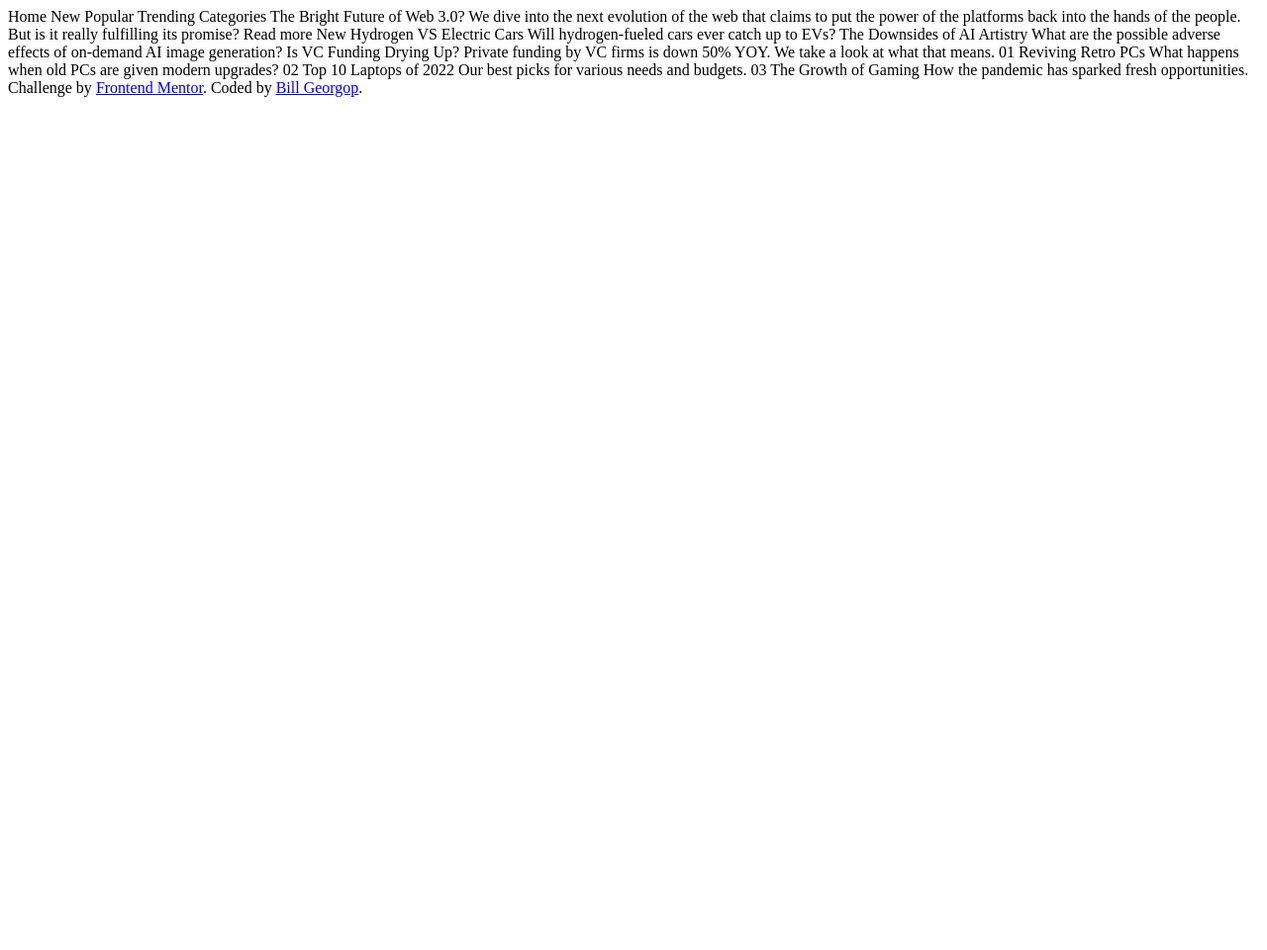
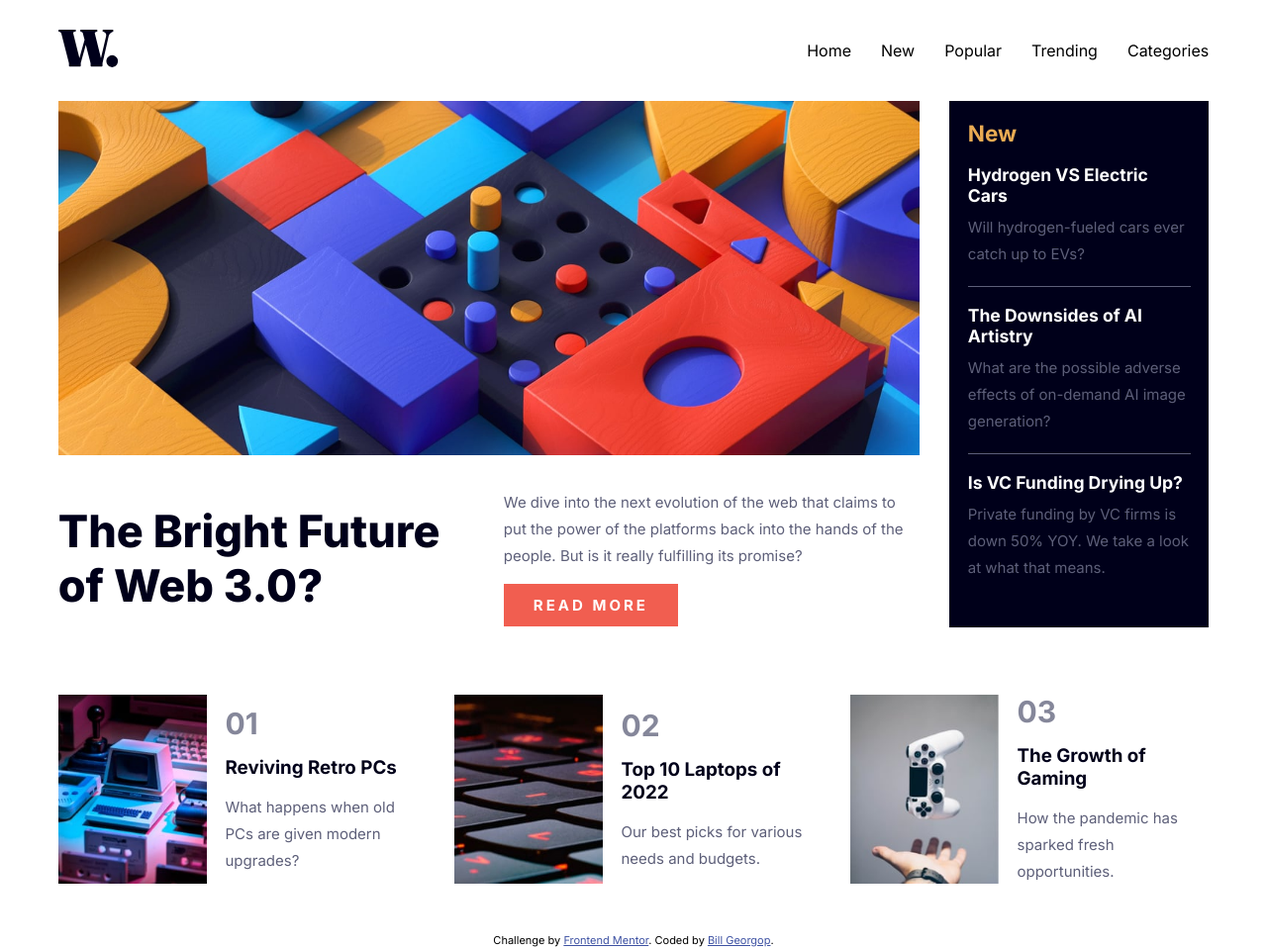
Before and after one commit to billgeorgop93/News-Homepage-Main, a plain HTML site: page index.html in a window 1280 px wide. Shown: the whole page at 99% size. Before the commit the page ends 800 px from the top, so only its background shows below. Drawn offline with Linux system fonts and the light colour scheme.

Commit message:
Completed project.

```diff
--- a/index.html
+++ b/index.html
@@ -5,54 +5,127 @@
   <meta charset="UTF-8">
   <meta name="viewport" content="width=device-width, initial-scale=1.0">
   <!-- displays site properly based on user's device -->
-  <link rel="icon" type="image/png" sizes="32x32" href="./assets/images/favicon-32x32.png">
+  <link rel="icon" type="image/png" sizes="32x32" href="./images/favicon-32x32.png">
+  <link rel="stylesheet" href="style.css">
+  <link rel="preconnect" href="https://fonts.googleapis.com">
+  <link rel="preconnect" href="https://fonts.gstatic.com" crossorigin>
+  <link href="https://fonts.googleapis.com/css2?family=Inter:wght@400;700;800&display=swap" rel="stylesheet">
   <title>Frontend Mentor | News homepage</title>
 
 </head>
 
 <body>
+  <header class="header-section">
+    <div class="header-section-logo">
+      <img src="/images/logo.svg" alt="Logo" />
+    </div>
 
-  Home
-  New
-  Popular
-  Trending
-  Categories
+    <nav>
+      <button id="menu-close-btn">
+        <img src="./images/icon-menu-close.svg" alt="Close menu" />
+      </button>
 
-  The Bright Future of Web 3.0?
+      <ul>
+        <li>Home</li>
+        <li>New</li>
+        <li>Popular</li>
+        <li>Trending</li>
+        <li>Categories</li>
+      </ul>
+    </nav>
 
-  We dive into the next evolution of the web that claims to put the power of the platforms back into the hands of the
-  people.
-  But is it really fulfilling its promise?
+    <div class="menu-button">
+      <button id="menu-open-btn">
+        <img src="./images/icon-menu.svg" alt="Open menu" />
+      </button>
+    </div>
+  </header>
 
-  Read more
+  <div class="hero-section">
+    <div class="hero">
+      <picture>
+        <source media="(min-width: 768px)" srcset="./images/image-web-3-desktop.jpg" />
+        <img src="./images/image-web-3-mobile.jpg" alt="Web3 photo" />
+      </picture>
 
-  New
+      <article>
+        <h1>The Bright Future of Web 3.0?</h1>
 
-  Hydrogen VS Electric Cars
-  Will hydrogen-fueled cars ever catch up to EVs?
+        <div>
+          <p>
+            We dive into the next evolution of the web that claims to put the
+            power of the platforms back into the hands of the people. But is
+            it really fulfilling its promise?
+          </p>
 
-  The Downsides of AI Artistry
-  What are the possible adverse effects of on-demand AI image generation?
+          <button>Read more</button>
+        </div>
+      </article>
+    </div>
 
-  Is VC Funding Drying Up?
-  Private funding by VC firms is down 50% YOY. We take a look at what that means.
+    <div class="news">
+      <h2>New</h2>
 
-  01
-  Reviving Retro PCs
-  What happens when old PCs are given modern upgrades?
+      <article>
+        <h3>Hydrogen VS Electric Cars</h3>
+        <p>Will hydrogen-fueled cars ever catch up to EVs?</p>
+      </article>
 
-  02
-  Top 10 Laptops of 2022
-  Our best picks for various needs and budgets.
+      <article>
+        <h3>The Downsides of AI Artistry</h3>
+        <p>
+          What are the possible adverse effects of on-demand AI image
+          generation?
+        </p>
+      </article>
 
-  03
-  The Growth of Gaming
-  How the pandemic has sparked fresh opportunities.
+      <article>
+        <h3>Is VC Funding Drying Up?</h3>
+        <p>
+          Private funding by VC firms is down 50% YOY. We take a look at what
+          that means.
+        </p>
+      </article>
+    </div>
+  </div>
 
-  <div class="attribution">
-    Challenge by <a href="https://www.frontendmentor.io?ref=challenge" target="_blank">Frontend Mentor</a>.
-    Coded by <a href="https://github.com/billgeorgop93">Bill Georgop</a>.
+  <div class="cards">
+    <article>
+      <img src="./images/image-retro-pcs.jpg" alt="Retro PCs" />
+      <div>
+        <span>01</span>
+        <h4>Reviving Retro PCs</h4>
+        <p>What happens when old PCs are given modern upgrades?</p>
+      </div>
+    </article>
+
+    <article>
+      <img src="./images/image-top-laptops.jpg" alt="Top Laptops" />
+      <div>
+        <span>02</span>
+        <h4>Top 10 Laptops of 2022</h4>
+        <p>Our best picks for various needs and budgets.</p>
+      </div>
+    </article>
+
+    <article>
+      <img src="./images/image-gaming-growth.jpg" alt="Gaming Growth" />
+      <div>
+        <span>03</span>
+        <h4>The Growth of Gaming</h4>
+        <p>How the pandemic has sparked fresh opportunities.</p>
+      </div>
+    </article>
   </div>
+
+  <footer>
+    <div class="attribution">
+      Challenge by <a href="https://www.frontendmentor.io?ref=challenge" target="_blank">Frontend Mentor</a>.
+      Coded by <a href="https://github.com/billgeorgop93">Bill Georgop</a>.
+    </div>
+  </footer>
+
+  <script src="index.js"></script>
 </body>
 
 </html>
--- /dev/null
+++ b/index.js
@@ -0,0 +1,11 @@
+const navbar = document.querySelector("nav")
+const openMenu = document.getElementById("menu-open-btn")
+const closeMenu = document.getElementById("menu-close-btn")
+
+openMenu.addEventListener("click", () => {
+  navbar.classList.add("open")
+})
+
+closeMenu.addEventListener("click", () => {
+  navbar.classList.remove("open")
+})
--- a/style.css
+++ b/style.css
@@ -1,34 +1,271 @@
-/*
-## Colors
+* {
+  scroll-behavior: smooth;
+  margin: 0;
+  padding: 0;
+  box-sizing: border-box;
+  font-family: "Inter", sans-serif;
+}
 
-### Primary
+img {
+  max-width: 100%;
+  width: 100%;
+}
 
-- Soft orange: hsl(35, 77%, 62%)
-- Soft red: hsl(5, 85%, 63%)
+ul {
+  list-style-type: none;
+}
 
-### Neutral
+p {
+  line-height: 1.8;
+  color: #5d5f79;
+}
 
-Off-white: hsl(36, 100%, 99%)
-Grayish blue: hsl(233, 8%, 79%)
-Dark grayish blue: hsl(236, 13%, 42%)
-Very dark blue: hsl(240, 100%, 5%)
+html {
+  font-size: 15px;
+}
 
-## Typography
+body {
+  max-width: 1200px;
+  margin: auto;
+  padding-bottom: 4rem;
+}
 
-### Body Copy
+.header-section {
+  display: flex;
+  align-items: center;
+  justify-content: space-between;
+  padding: 1.25rem;
+}
 
-- Font size (paragraph): 15px
+.header-section nav #menu-close-btn {
+  background: transparent;
+  border: none;
+  outline: none;
+  position: absolute;
+  right: 1.25rem;
+  top: 1.25rem;
+  z-index: 99999;
+  cursor: pointer;
+}
 
-### Font
+.header-section nav {
+  opacity: 0;
+  z-index: -999;
+  transition: all 0.3s ease-in-out;
+}
 
-- Family: [Inter](https://fonts.google.com/specimen/Inter)
-- Weights: 400, 700, 800
-*/
+.header-section nav.open {
+  position: fixed;
+  right: 0;
+  top: 0;
+  bottom: 0;
+  width: 75vw;
+  background-color: white;
+  padding: 1.25rem;
+  opacity: 1;
+  z-index: 99999999999;
+}
+
+.header-section nav ul {
+  position: absolute;
+  top: 50%;
+  transform: translateY(-50%);
+}
+
+.header-section nav ul li {
+  margin: 1.5rem 0;
+  font-size: 16px;
+  cursor: pointer;
+}
+
+.header-section nav ul li:hover {
+  color: #f15e50;
+}
+
+.header-section .menu-button button {
+  background: transparent;
+  outline: none;
+  border: none;
+  cursor: pointer;
+}
+
+.hero-section {
+  padding: 1.25rem;
+  padding-top: 0;
+}
+
+.hero-section h1 {
+  font-size: 2rem;
+  font-weight: 800;
+  color: #00001a;
+  margin: 1rem 0;
+}
+
+.hero article p {
+  margin-bottom: 1rem;
+}
+
+.hero article button {
+  background-color: #f15e50;
+  color: #fff;
+  padding: 0.8rem 2rem;
+  font-size: 1rem;
+  font-weight: 700;
+  border: none;
+  outline: none;
+  text-transform: uppercase;
+  letter-spacing: 0.2rem;
+  transition: all 0.3s ease-in-out;
+}
+
+.hero article button:hover {
+  background-color: #00001a;
+  cursor: pointer;
+}
+
+.news {
+  background-color: #00001a;
+  margin-top: 2rem;
+  padding: 1.25rem 1.25rem 0;
+}
+
+.news h2 {
+  color: #e9ab53;
+}
+
+.news article {
+  padding: 1.25rem 0;
+}
+
+.news article:not(:last-child) {
+  border-bottom: 1px solid #5d5f79;
+}
+
+.news h3 {
+  color: #fff;
+  margin-bottom: 0.5rem;
+}
+
+.news h3:hover {
+  color: #e9ab53;
+  cursor: pointer;
+}
+
+.cards {
+  padding: 1.25rem;
+  display: grid;
+  grid-template-columns: repeat(1, 1fr);
+  gap: 2.5rem;
+}
+
+.cards article {
+  display: flex;
+  align-items: center;
+  gap: 1.25rem;
+}
+
+.cards article img {
+  width: 150px;
+}
+
+.cards article span {
+  color: #5d5f79;
+  font-weight: bold;
+  font-size: 2rem;
+  opacity: 75%;
+}
+
+.cards article h4 {
+  font-size: 1.25rem;
+  color: #00001a;
+  margin: 1rem 0;
+}
+
+.cards article h4:hover {
+  color: #f15e50;
+  cursor: pointer;
+}
+
+@media (min-width: 768px) {
+  .cards {
+    display: grid;
+    grid-template-columns: repeat(2, 1fr);
+    margin-top: 2rem;
+  }
+}
+
+@media (min-width: 1024px) {
+  .header-section {
+    padding: 2rem 1.25rem;
+  }
+
+  .header-section nav {
+    opacity: 1;
+    z-index: auto;
+    width: 100%;
+  }
+
+  .header-section nav.open {
+    position: relative;
+    top: 0;
+    left: 0;
+    width: auto;
+    background-color: transparent;
+    padding: 0;
+    z-index: auto;
+  }
+
+  .header-section nav #menu-close-btn {
+    display: none;
+  }
+
+  .header-section nav ul {
+    position: relative;
+    top: 0;
+    display: flex;
+    align-items: center;
+    justify-content: flex-end;
+    gap: 2rem;
+    transform: translateY(0%);
+  }
+
+  .header-section nav ul li {
+    margin: 0;
+  }
+
+  .header-section .menu-button button {
+    display: none;
+  }
+
+  .hero-section {
+    display: flex;
+    gap: 2rem;
+  }
+
+  .hero-section h1 {
+    font-size: 3rem;
+  }
+
+  .hero article {
+    display: grid;
+    grid-template-columns: repeat(2, 1fr);
+    gap: 2rem;
+    place-items: center;
+    margin-top: 2rem;
+  }
+
+  .news {
+    margin-top: 0;
+  }
+
+  .cards {
+    grid-template-columns: repeat(3, 1fr);
+  }
+}
 
 .attribution {
   font-size: 11px;
   text-align: center;
-  color: #fff;
   margin-top: 2rem;
 }
 
```
